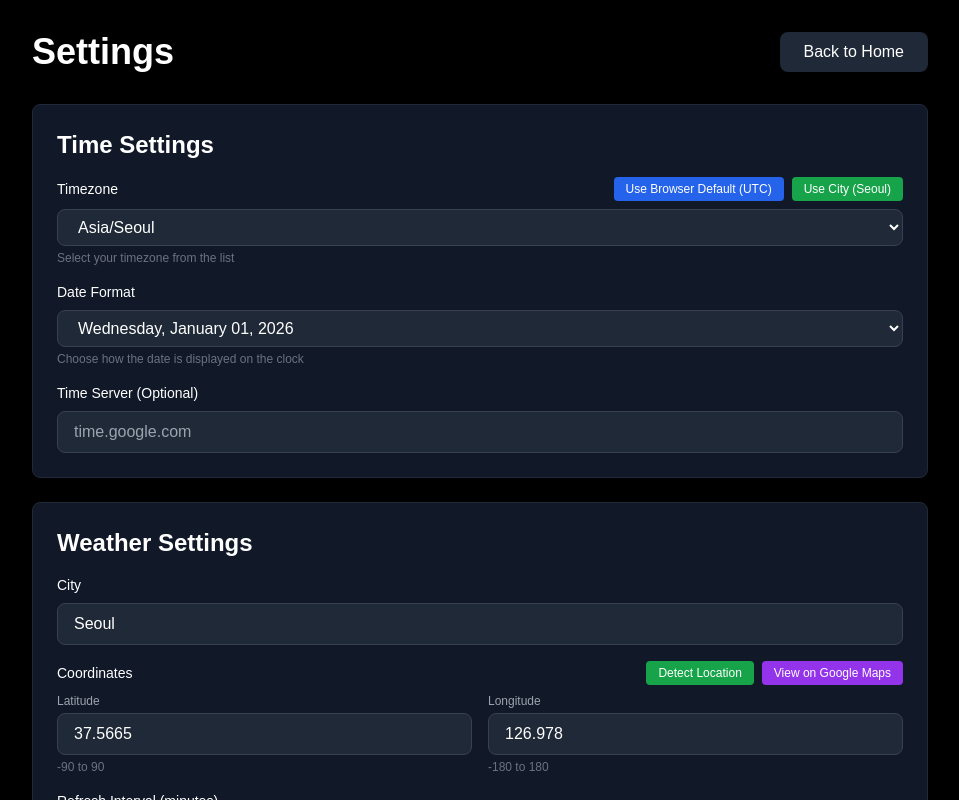
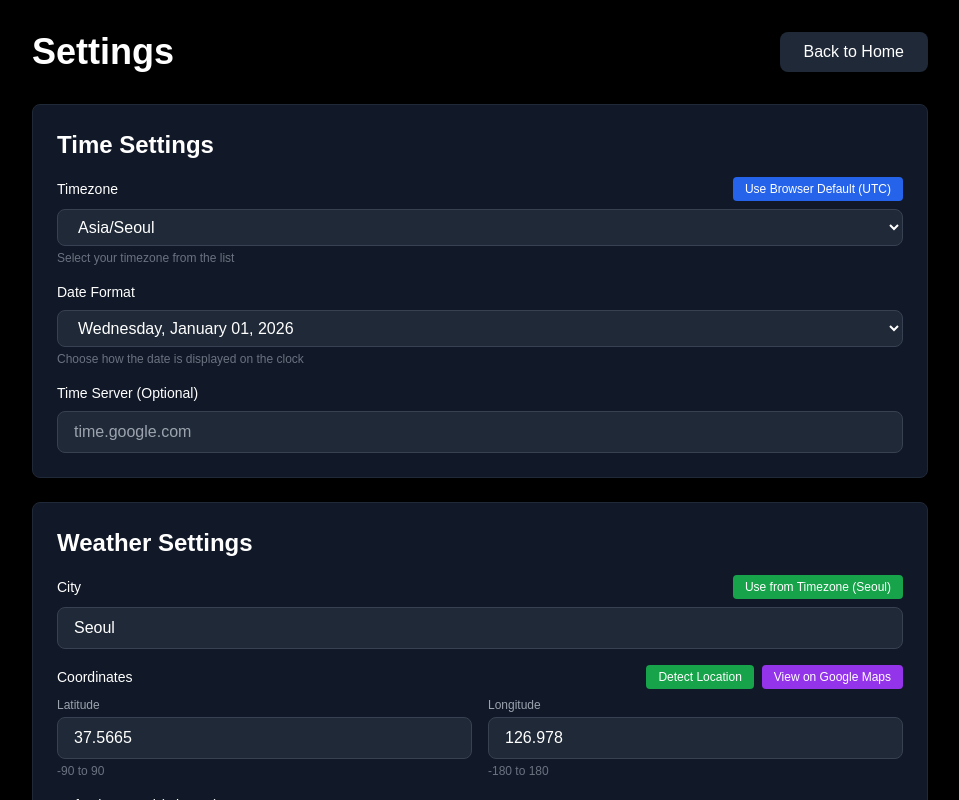
Before and after one commit to nalbam/rpi-kiosk, a Next.js app: page /settings in a window 1280 px wide. Shown: the top 800 px of the page, without its empty margins (160-1119 px from the left). Built offline with nearby package versions, Linux system fonts and the light colour scheme.

Commit message:
Refactor timezone handling to derive city from selected timezone; update UI buttons accordingly

```diff
--- a/app/settings/page.tsx
+++ b/app/settings/page.tsx
@@ -157,25 +157,19 @@ export default function SettingsPage() {
     }
   };
 
-  const handleApplyTimezoneFromCity = () => {
-    if (!config || !config.weatherLocation.city) {
-      alert('Please enter a city name first');
+  const handleApplyCityFromTimezone = () => {
+    if (!config || !config.timezone) {
       return;
     }
 
-    // Convert city name to timezone format (e.g., "New York" -> "New_York")
-    const cityFormatted = config.weatherLocation.city.replace(/ /g, '_');
-
-    // Search for matching timezone in the list
-    const matchingTimezone = timezones.find((tz) =>
-      tz.toLowerCase().includes(cityFormatted.toLowerCase())
-    );
-
-    if (matchingTimezone) {
-      setConfig({ ...config, timezone: matchingTimezone });
-      alert(`Timezone set to: ${matchingTimezone}`);
-    } else {
-      alert(`No matching timezone found for city: ${config.weatherLocation.city}\nPlease select timezone manually.`);
+    // Extract city from timezone (e.g., "Asia/Seoul" -> "Seoul", "America/New_York" -> "New York")
+    if (config.timezone.includes('/')) {
+      const parts = config.timezone.split('/');
+      const city = parts[parts.length - 1].replace(/_/g, ' ');
+      setConfig({
+        ...config,
+        weatherLocation: { ...config.weatherLocation, city },
+      });
     }
   };
 
@@ -228,7 +222,6 @@ export default function SettingsPage() {
               <div>
                 <div className="flex justify-between items-center mb-2">
                   <label className="block text-sm font-medium">Timezone</label>
-                  <div className="flex gap-2">
                   {detectedTimezone && (
                     <button
                       onClick={handleApplyDetectedTimezone}
@@ -237,15 +230,6 @@ export default function SettingsPage() {
                       Use Browser Default ({detectedTimezone})
                     </button>
                   )}
-                    {config?.weatherLocation.city && (
-                      <button
-                        onClick={handleApplyTimezoneFromCity}
-                        className="px-3 py-1 text-xs bg-green-600 hover:bg-green-700 rounded transition-colors"
-                      >
-                        Use City ({config.weatherLocation.city})
-                      </button>
-                    )}
-                  </div>
                 </div>
                 <select
                   value={config.timezone}
@@ -306,6 +290,7 @@ export default function SettingsPage() {
               <div>
                 <div className="flex justify-between items-center mb-2">
                   <label className="block text-sm font-medium">City</label>
+                  <div className="flex gap-2">
                     {detectedCity && (
                       <button
                         onClick={handleApplyDetectedCity}
@@ -314,6 +299,15 @@ export default function SettingsPage() {
                         Use Browser Default ({detectedCity})
                       </button>
                     )}
+                    {config?.timezone.includes('/') && (
+                      <button
+                        onClick={handleApplyCityFromTimezone}
+                        className="px-3 py-1 text-xs bg-green-600 hover:bg-green-700 rounded transition-colors"
+                      >
+                        Use from Timezone ({config.timezone.split('/').pop()?.replace(/_/g, ' ')})
+                      </button>
+                    )}
+                  </div>
                 </div>
                 <input
                   type="text"
```
Lines whose indentation alone changed are shown as unchanged.
